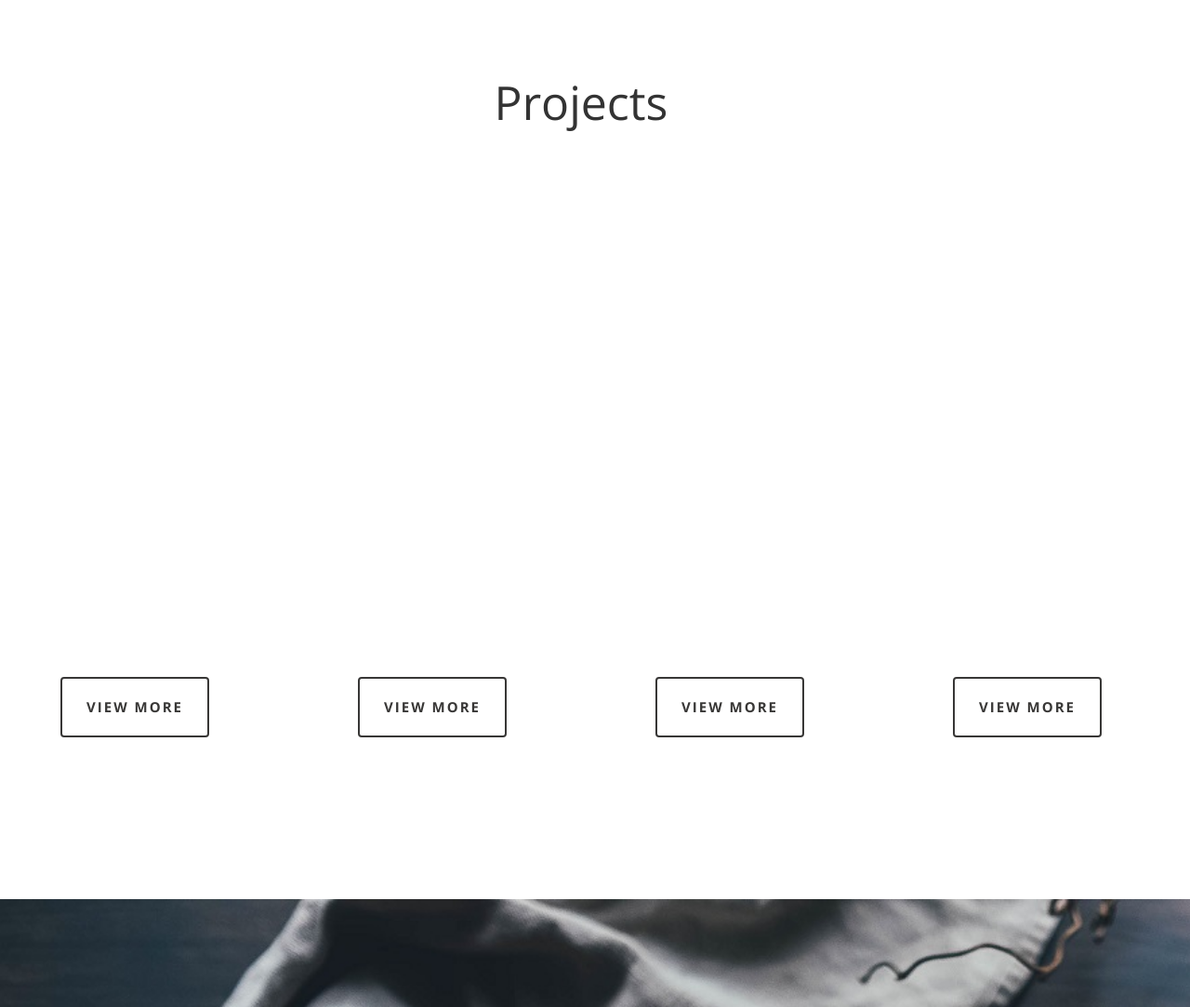
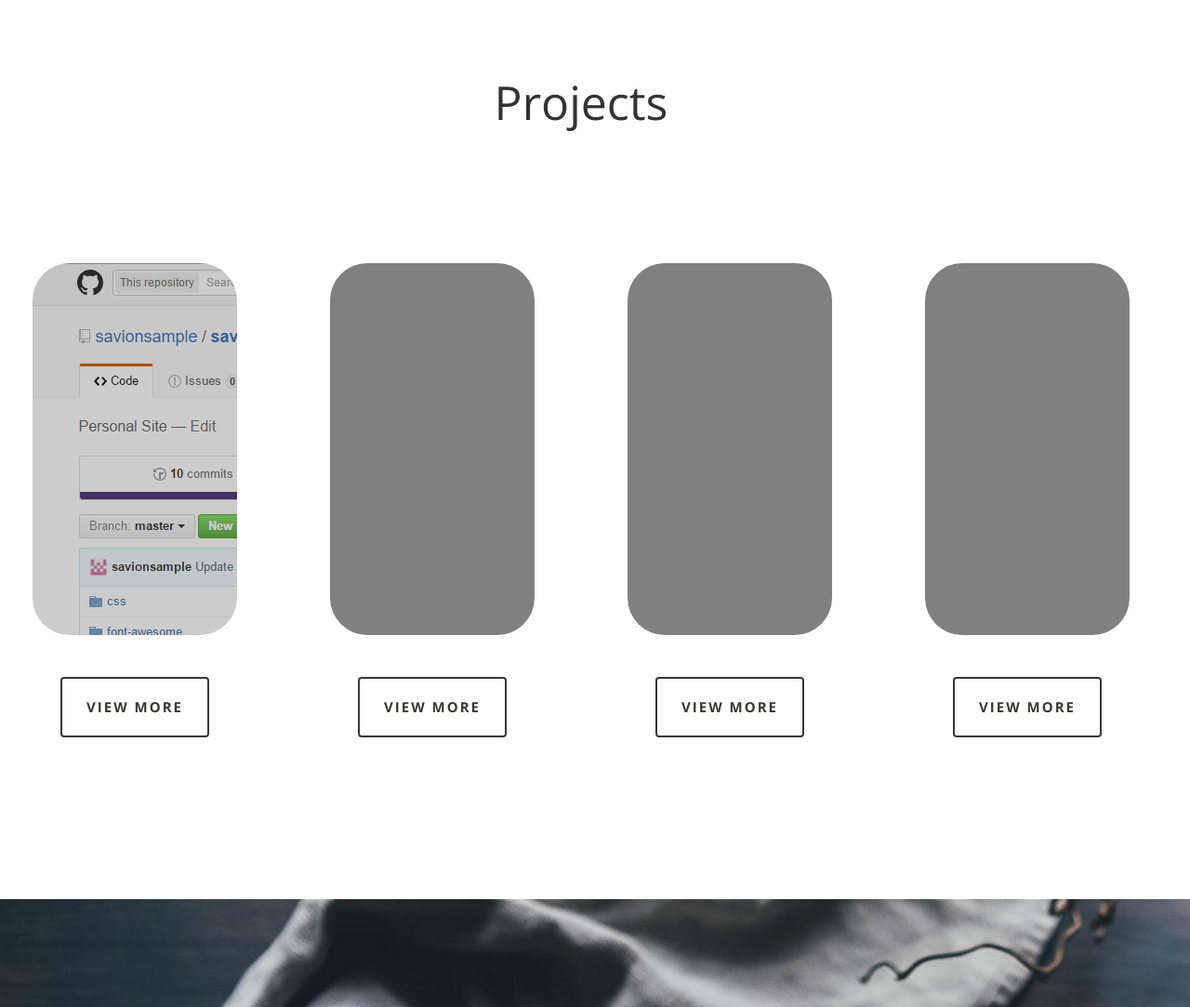
Before and after one commit to savionsample/savionsample.github.io, a plain HTML site: page index.html in a window 1280 px wide. Shown: the part 1275-2358 px from the top of the page at 93% size. Drawn offline with nearby package versions, Linux system fonts and the light colour scheme.

Commit message:
Added First Project

```diff
--- a/css/styles.css
+++ b/css/styles.css
@@ -217,7 +217,11 @@ a:hover {
     height: 400px;
     border-radius: 40px;
     margin: 35px;
-    background-image: url(../img/github.png);
+    background-color: gray;
+}
+
+#first {
+    background-image: linear-gradient( rgba(0, 0, 0, 0.2), rgba(0, 0, 0, 0.2) ), url(../img/github.png);
 }
 
 .what-i-do {
--- a/index.html
+++ b/index.html
@@ -88,8 +88,8 @@
                 <h2>Projects</h2>
 
                 <div class="col-md-3">
-                    <div class="project-icon"></div>
-                    <button class="fill">View More</button>
+                    <div class="project-icon" id="first"></div>
+                    <a href="https://github.com/savionsample/savionsample.github.io"><button class="fill">View More</button></a>
                 </div>
 
                 <div class="col-md-3">
```
Also changed, not shown: img/github.png (added).
